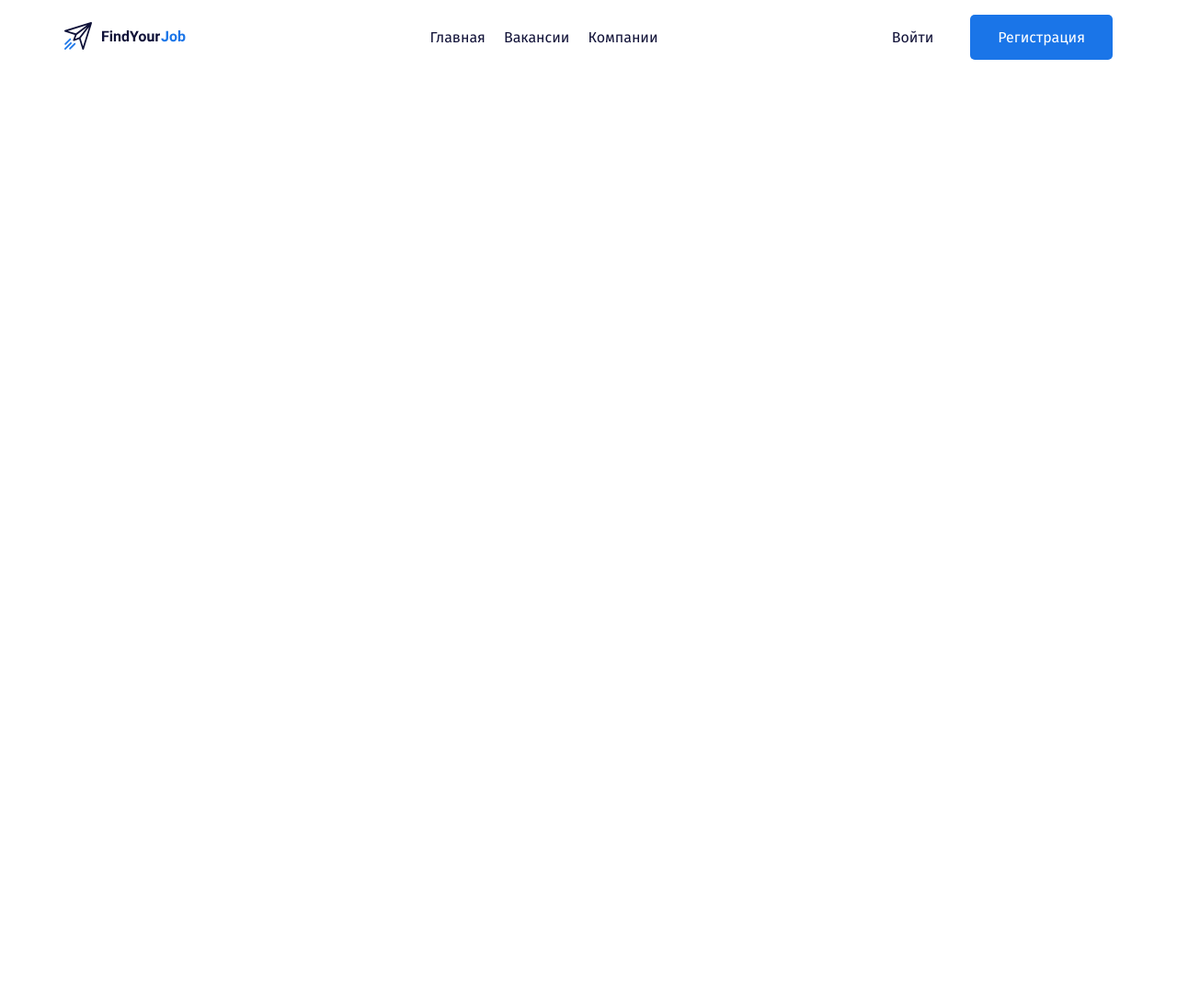
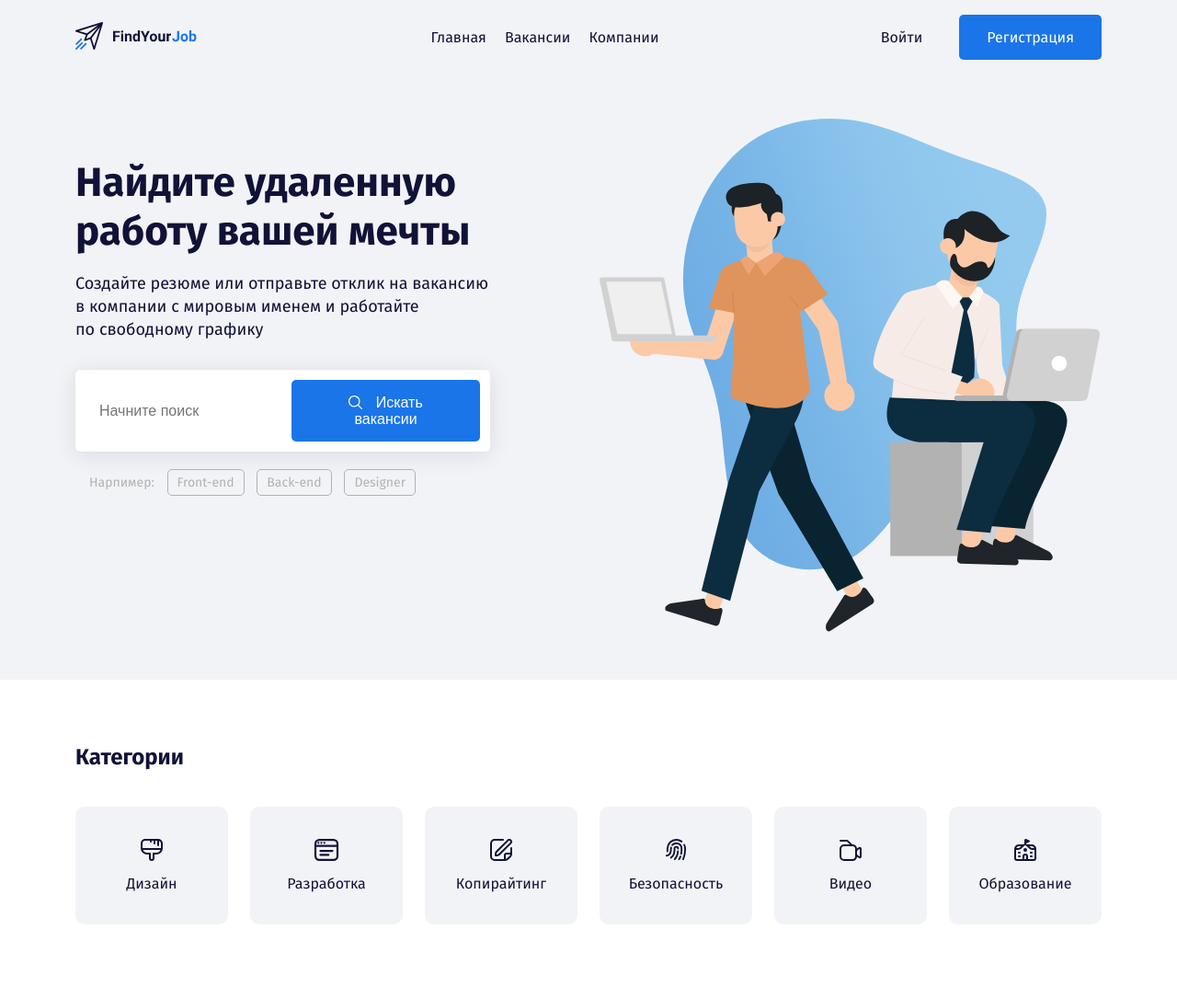
Before and after one commit to kkattt51/findyourjob, a plain HTML site: page index.html in a window 1280 px wide. Shown: the whole page at 92% size. Before the commit the page ends 800 px from the top, so only its background shows below. Drawn offline with Linux system fonts and the light colour scheme.

Commit message:
Add files via upload

```diff
--- a/css/style.css
+++ b/css/style.css
@@ -1,8 +1,14 @@
+*, *:before, *:after {
+  box-sizing: border-box;
+}
 body{
   font-family: 'Fira Sans', sans-serif;
   font-size: 16px;
   color: #111238;
   margin: 0;
+}
+.header{
+  background: #f2f3f6;
 }
 .menu {
   list-style: none;
@@ -12,13 +18,15 @@ body{
 .menu-item:not(:last-child) {
   margin-right: 20px;
 }
-.menu-link{
+.menu-link {
   color: #111238;
   text-decoration: none;
 }
-.button{
+.button {
   text-decoration: none;
   display: inline-block;
+  border: none;
+  font-size: 16px;
 }
 .button-link {
   color: #111238;
@@ -34,3 +42,82 @@ body{
   padding-left: 30px;
   color: #fff;
 }
+.button-icon{
+  vertical-align: middle;
+  margin-right: 10px;
+}
+.button-text{
+  vertical-align: middle;
+}
+.hero-title{
+  font-size: 44px;
+  line-height: 53px;
+  margin-bottom: 15px;
+  margin-top: 43px;
+}
+.hero-text{
+  font-size: 18px;
+  line-height: 140%;
+  margin-bottom: 30px;
+}
+.input-group{
+  background-color: #fff;
+  border: 1px solid rgba(209, 209, 209, 0.1);
+  box-shadow: 0px 4px 25px rgba(15, 17, 56, 0.1);
+  border-radius: 5px;
+  padding: 10px;
+  margin-bottom: 25px;
+}
+.input{
+  background-color: #fff;
+  border: none;
+  flex-grow: 1;
+  font-size: 16px;
+  line-height: 19px;
+  padding-left: 15px;
+}
+.input-focus{
+  outline: 1px dotted #666;
+}
+.tags-group{
+  padding-left: 15px;
+  color: #b2b2b2;
+  font-size: 14px;
+  line-height: 17px;
+}
+.tag{
+  color: #b2b2b2;
+  text-decoration: none;
+  padding: 5px 10px;
+  margin-left: 10px;
+  border: 1px solid #b2b2b2;
+  border-radius: 5px;
+}
+.section-title{
+  margin-bottom: 40px;
+  margin-top: 0;
+}
+.section{
+  padding-top: 70px;
+  padding-bottom: 80px;
+}
+.card{
+  text-decoration: none;
+  color: #111238;
+  background: #f2f3f6;
+  border-radius: 10px;
+  padding: 35px;
+  transition: background-color 0.2s;
+}
+.card:hover{
+  background-color: #1a75e8;
+  color: #fff;
+}
+card:hover.card-icon{
+  fill: #fff;
+}
+.card-icon{
+  fill: #111238;
+  margin-bottom: 15px;
+  transition: fill 0.2s;
+}
--- a/index.html
+++ b/index.html
@@ -11,7 +11,7 @@
     <link rel="stylesheet" href="css/style.css" />
   </head>
   <body>
-  <header class="header">
+    <header class="header pb-5">
       <div class="container">
         <div class="row align-items-center py-3">
           <div class="col-2">
@@ -36,8 +36,110 @@
           </div>
           <!-- /.col -->
         </div>
+        <!-- /.row -->
+        <div class="row pt-5">
+          <div class="col-5">
+            <h1 class="hero-title">Найдите удаленную работу вашей мечты</h1>
+            <p class="hero-text">Создайте резюме или отправьте отклик на вакансию в&nbsp;компании с мировым именем и работайте<br />по свободному графику</p>
+            <div class="input-group d-flex">
+              <input type="text" class="input" placeholder="Начните поиск" />
+              <button class="button button-primary">
+                <img class="button-icon" src="img/search.svg" alt="icon: search">
+                <span class="button-text">Искать вакансии</span>
+              </button>
+            </div>
+            <!-- /.input-group -->
+            <div class="tags-group">
+              <span class="tags-label">Нарпимер:</span>
+              <a href="#" class="tag">Front-end</a>
+              <a href="#" class="tag">Back-end</a>
+              <a href="#" class="tag">Designer</a>
+            </div>
+            <!-- /.tags-group -->
+          </div>
+          <!-- /.col-5 -->
+          <div class="col-6 offset-1">
+            <img src="img/hero-image.svg" alt="image: people with laptops" class="hero-image">
+          </div>
+          <!-- /.col-6 offset-1 -->
+        </div>
+        <!-- /.row -->
       </div>
       <!-- /.container -->
     </header>
+    <section class="section">
+      <div class="container">
+        <h2 class="section-title">Категории</h2>
+        <div class="row">
+          <div class="col-2">
+            <a href="#" class="card d-flex flex-column align-items-center">
+              <svg height="24" class="card-icon">
+                <use href="img/icons.svg#brush"></use>
+              </svg>
+              <span class="card-text">Дизайн</span>
+              <!-- /.card-text --></a
+            >
+            <!-- /.card -->
+          </div>
+          <!-- /.col -->
+          <div class="col-2">
+            <a href="#" class="card d-flex flex-column align-items-center">
+              <svg height="24" class="card-icon">
+                <use href="img/icons.svg#browser"></use>
+              </svg>
+              <span class="card-text">Разработка</span>
+              <!-- /.card-text --></a
+            >
+            <!-- /.card -->
+          </div>
+          <!-- /.col -->
+          <div class="col-2">
+            <a href="#" class="card d-flex flex-column align-items-center">
+              <svg height="24" class="card-icon">
+                <use href="img/icons.svg#edit"></use>
+              </svg>
+              <span class="card-text">Копирайтинг</span>
+              <!-- /.card-text --></a
+            >
+            <!-- /.card -->
+          </div>
+          <!-- /.col -->
+          <div class="col-2">
+            <a href="#" class="card d-flex flex-column align-items-center">
+              <svg height="24" class="card-icon">
+                <use href="img/icons.svg#fingerprint"></use>
+              </svg>
+              <span class="card-text">Безопасность</span>
+              <!-- /.card-text --></a
+            >
+            <!-- /.card -->
+          </div>
+          <!-- /.col -->
+          <div class="col-2">
+            <a href="#" class="card d-flex flex-column align-items-center">
+              <svg height="24" class="card-icon">
+                <use href="img/icons.svg#camera"></use>
+              </svg>
+              <span class="card-text">Видео</span>
+              <!-- /.card-text --></a
+            >
+            <!-- /.card -->
+          </div>
+          <!-- /.col -->
+          <div class="col-2">
+            <a href="#" class="card d-flex flex-column align-items-center">
+              <svg height="24" class="card-icon">
+                <use href="img/icons.svg#school"></use>
+              </svg>
+              <span class="card-text">Образование</span>
+              <!-- /.card-text --></a>
+            <!-- /.card -->
+          </div>
+          <!-- /.col -->
+        </div>
+        <!-- /.row -->
+      </div>
+      <!-- /.container -->
+    </section>
   </body>
 </html>
```
Also changed, not shown: img/hero-image.svg (added), img/icons.svg (added), img/search.svg (added). Lines whose indentation alone changed are shown as unchanged.
